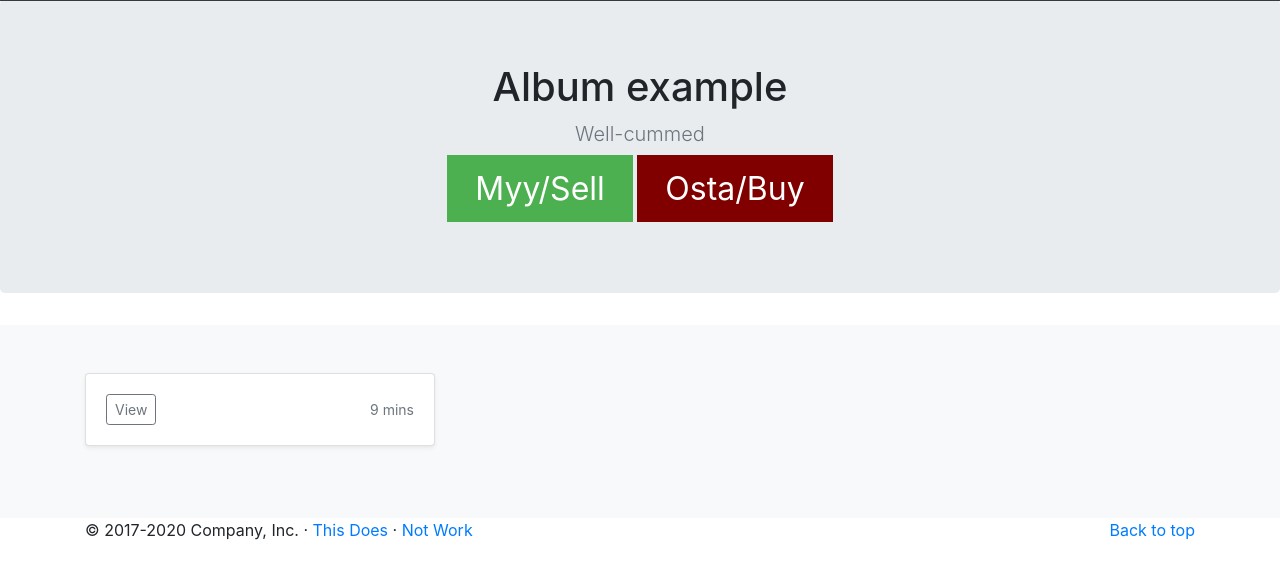
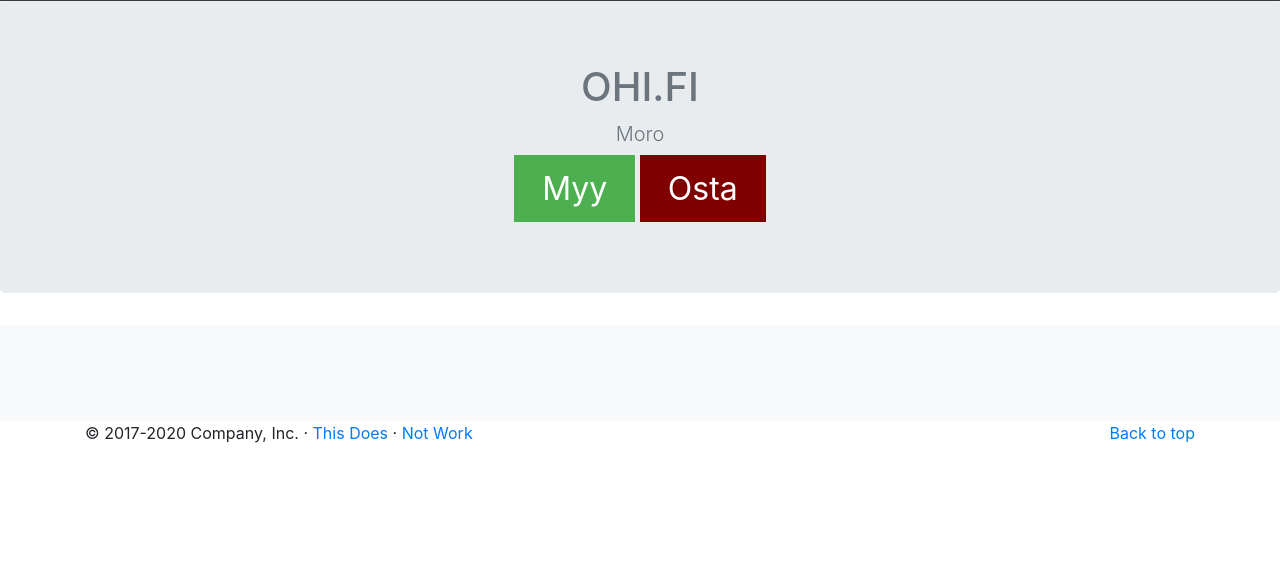
Before and after one commit to DrGrunt/newvideo, a PHP site: page /video/ in a window 1280 px wide. Shown: the part 57-636 px from the top of the page. Run offline with PHP 8.4, Linux system fonts and the light colour scheme; data that the repository does not hold is empty; some libraries are stand-ins or nearby versions.

Commit message:
index2
dd

```diff
--- a/index.php
+++ b/index.php
@@ -69,14 +69,15 @@
 
   <section class="jumbotron text-center">
     <div class="container">
-      <h1>Album example</h1>
-      <p class="lead text-muted">Well-cummed</p>
+      <h1 class="text-secondary"Secondary link>OHI.FI</h1>
+      <p class="lead text-muted">Moro</p>
       <p>
-        <a href="lisaa_tuote.php" class="kakka">Myy/Sell</a>
-        <a href="tuotelista.php" class="pissa">Osta/Buy</a>
+        <a href="lisaa_tuote.php" class="kakka">Myy</a>
+        <a href="tuotelista.php" class="pissa">Osta</a>
       </p>
     </div>
   </section>
+
 
   <div class="album py-5 bg-light">
     <div class="container">
@@ -92,24 +93,19 @@
       <div class="row">
       <div class="col-md-4">
         <div class="card mb-4 shadow-sm">
-
               <?php
                     echo '<td>'. $row['tuotenimi'] . '</td>';
-          echo '<td>'. $row['hinta'] . '</td>';
+                    echo '<td>'. "<img src='img/{$row['kuva']}' width='300' height='300'>" . '</td>';
                     echo '<td>'. $row['lisatiedot'] . '</td>';
-          echo '<td>'. "<img src='img/{$row['kuva']}' width='300' height='300'>" . '</td>';
               ?>
-        <!--<img src="img/stoir.png" alt="Smiley face" > -->
-          <div class="card-body">
-          <!--
-            <p class="card-text">This is steir. </p>
-            <p class="card-text">He lives off of kela. </p>
-            <p class="card-text">And he's proud of it. </p>
-             -->
                 <div class="d-flex justify-content-between align-items-center">
                 <div class="btn-group">
                     <button type="button" class="btn btn-sm btn-outline-secondary">View</button>
               </div>
+
+              <?php
+                  echo '<td>'. $row['hinta'] . '</td>';
+              ?>
                   <small class="text-muted">
               <?php
                   echo '<td>'. $row['tuotenimi'] . '</td>';
@@ -126,26 +122,6 @@
                             ?>
 
 
-      <div class="row">
-        <div class="col-md-4">
-          <div class="card mb-4 shadow-sm">
-
-          <!--<img src="img/stoir.png" alt="Smiley face" > -->
-            <div class="card-body">
-            <!--
-              <p class="card-text">This is steir. </p>
-              <p class="card-text">He lives off of kela. </p>
-              <p class="card-text">And he's proud of it. </p>
-               -->
-              <div class="d-flex justify-content-between align-items-center">
-                <div class="btn-group">
-                  <button type="button" class="btn btn-sm btn-outline-secondary">View</button>
-                </div>
-                <small class="text-muted">9 mins</small>
-              </div>
-            </div>
-          </div>
-        </div>
 
 
 <!--
```
Lines whose indentation alone changed are shown as unchanged.
